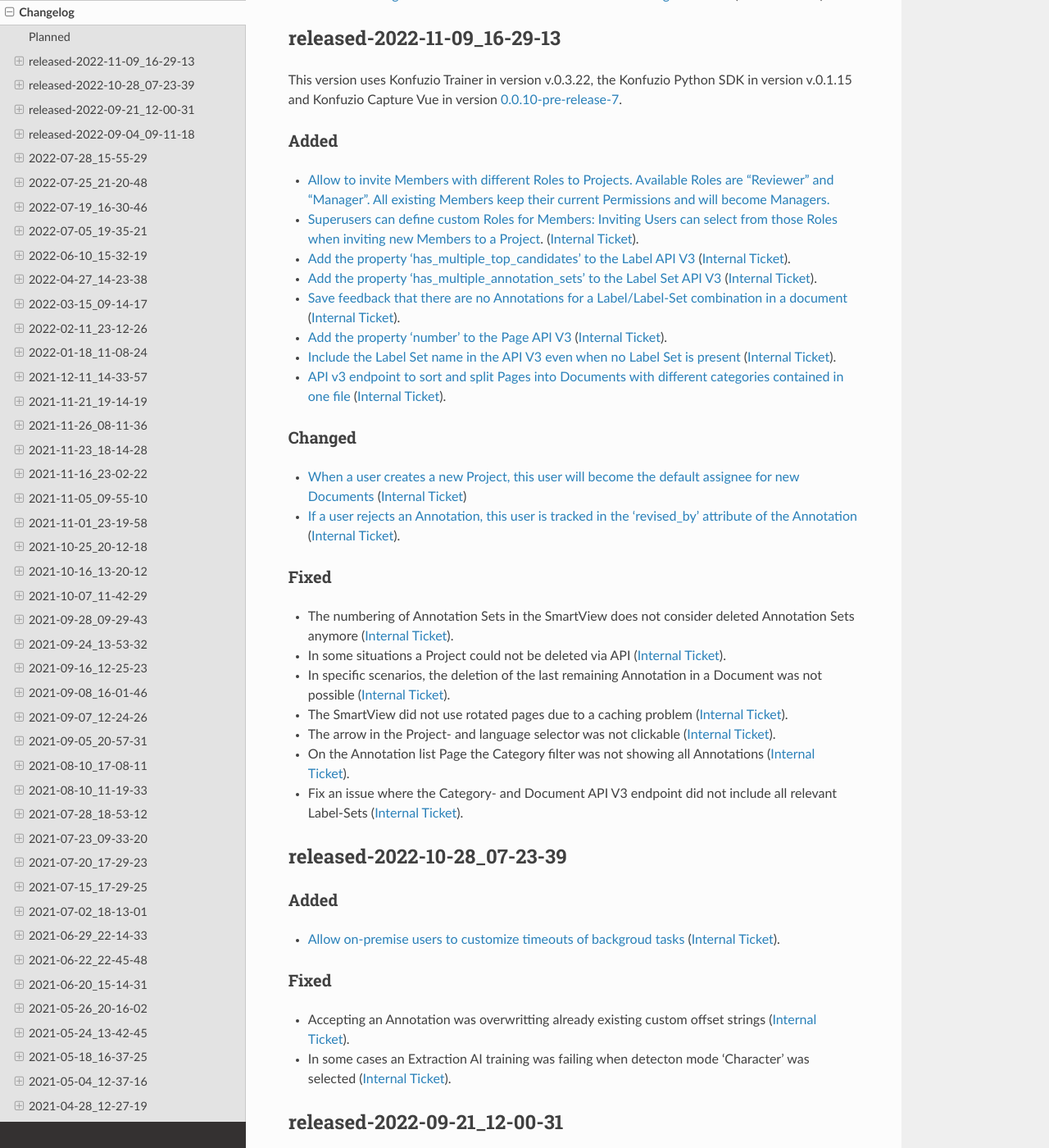
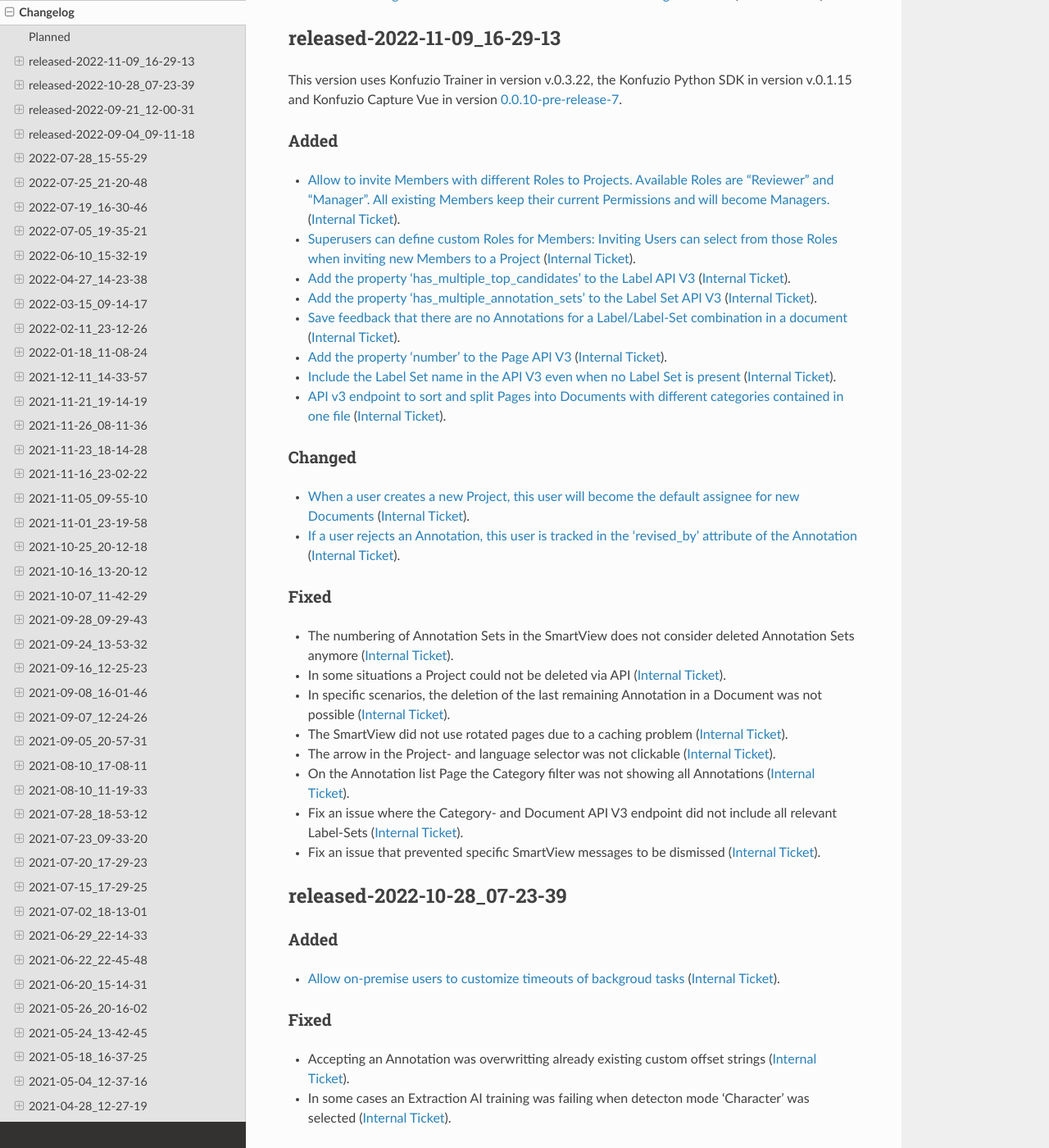
Before and after one commit to konfuzio-ai/konfuzio-sdk, a Sphinx documentation site: the page built from docs/web/changelog_app.md, in a window 1280 px wide and 1400 px high, scrolled down 978 px. Shown: the whole window at 82% size. Built offline with Sphinx 7.4.7 and the Read the Docs theme 2.0.0, drawn with Linux system fonts in a browser that asks for light colours.

Commit message:
Update changelog_app.md

```diff
--- a/docs/web/changelog_app.md
+++ b/docs/web/changelog_app.md
@@ -44,8 +44,8 @@
 This version uses Konfuzio Trainer in version v.0.3.22, the Konfuzio Python SDK in version v.0.1.15 and Konfuzio Capture Vue in version [0.0.10-pre-release-7](https://github.com/konfuzio-ai/konfuzio-capture-vue/releases/).
 
 ### Added
-- [Allow to invite Members with different Roles to Projects. Available Roles are "Reviewer" and "Manager". All existing Members keep their current Permissions and will become Managers.](https://help.konfuzio.com/modules/members/index.html)
-- [Superusers can define custom Roles for Members: Inviting Users can select from those Roles when inviting new Members to a Project](https://help.konfuzio.com/modules/superuserroles/index.html). ([Internal Ticket](https://git.konfuzio.com/konfuzio/objectives/-/issues/7364)).
+- [Allow to invite Members with different Roles to Projects. Available Roles are "Reviewer" and "Manager". All existing Members keep their current Permissions and will become Managers.](https://help.konfuzio.com/modules/members/index.html) ([Internal Ticket](https://git.konfuzio.com/konfuzio/objectives/-/issues/7364)).
+- [Superusers can define custom Roles for Members: Inviting Users can select from those Roles when inviting new Members to a Project](https://help.konfuzio.com/modules/superuserroles/index.html) ([Internal Ticket](https://git.konfuzio.com/konfuzio/objectives/-/issues/7364)).
 - [Add the property 'has_multiple_top_candidates' to the Label API V3](https://app.konfuzio.com/v3/swagger/#/labels) ([Internal Ticket](https://git.konfuzio.com/konfuzio/objectives/-/issues/9687)).
 - [Add the property 'has_multiple_annotation_sets' to the Label Set API V3](https://app.konfuzio.com/v3/swagger/#/labels) ([Internal Ticket](https://git.konfuzio.com/konfuzio/objectives/-/issues/9687)).
 - [Save feedback that there are no Annotations for a Label/Label-Set combination in a document](http://localhost:8000/v3/swagger/#/documents/documents_missing_annotations_list) ([Internal Ticket](https://git.konfuzio.com/konfuzio/objectives/-/issues/9163)).
@@ -54,7 +54,7 @@
 - [API v3 endpoint to sort and split Pages into Documents with different categories contained in one file](https://testing.konfuzio.com/v3/swagger/#/documents/documents_postprocess_create) ([Internal Ticket](https://git.konfuzio.com/konfuzio/objectives/-/issues/9452)).
 
 ### Changed
-- [When a user creates a new Project, this user will become the default assignee for new Documents](https://help.konfuzio.com/modules/projects/index.html#default-assignee) ([Internal Ticket](https://git.konfuzio.com/konfuzio/objectives/-/issues/9705))
+- [When a user creates a new Project, this user will become the default assignee for new Documents](https://help.konfuzio.com/modules/projects/index.html#default-assignee) ([Internal Ticket](https://git.konfuzio.com/konfuzio/objectives/-/issues/9705)).
 - [If a user rejects an Annotation, this user is tracked in the 'revised_by' attribute of the Annotation](https://help.konfuzio.com/modules/annotations/index.html#declined) ([Internal Ticket](https://git.konfuzio.com/konfuzio/objectives/-/issues/9479)).
 
 ### Fixed
@@ -65,6 +65,7 @@
 - The arrow in the Project- and language selector was not clickable ([Internal Ticket](https://git.konfuzio.com/konfuzio/objectives/-/issues/9714)).
 - On the Annotation list Page the Category filter was not showing all Annotations ([Internal Ticket](https://git.konfuzio.com/konfuzio/objectives/-/issues/9732)).
 - Fix an issue where the Category- and Document API V3 endpoint did not include all relevant Label-Sets ([Internal Ticket](https://git.konfuzio.com/konfuzio/objectives/-/issues/9816)).
+- Fix an issue that prevented specific SmartView messages to be dismissed ([Internal Ticket](https://git.konfuzio.com/konfuzio/objectives/-/issues/9766)).
 
 ## released-2022-10-28_07-23-39
 
```
